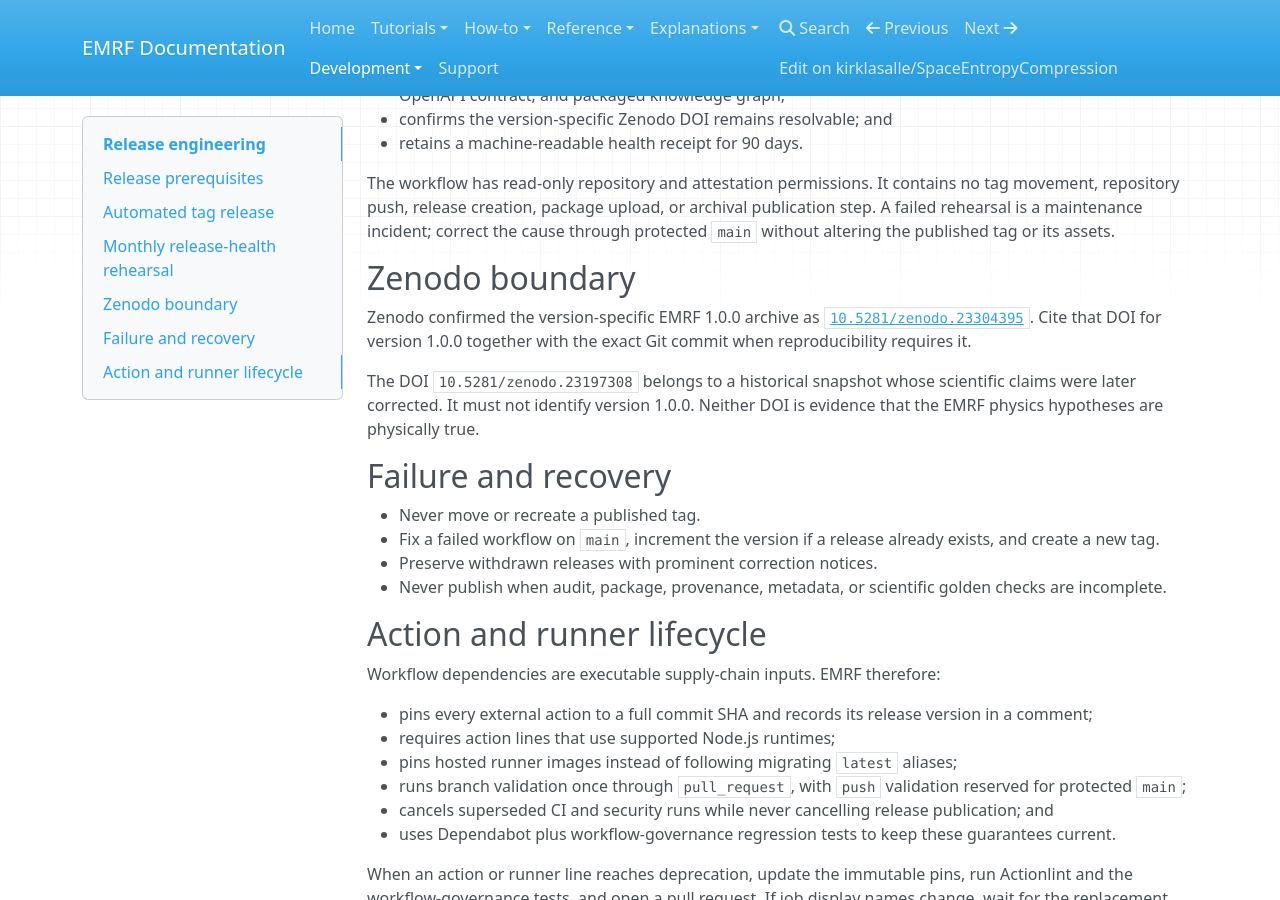
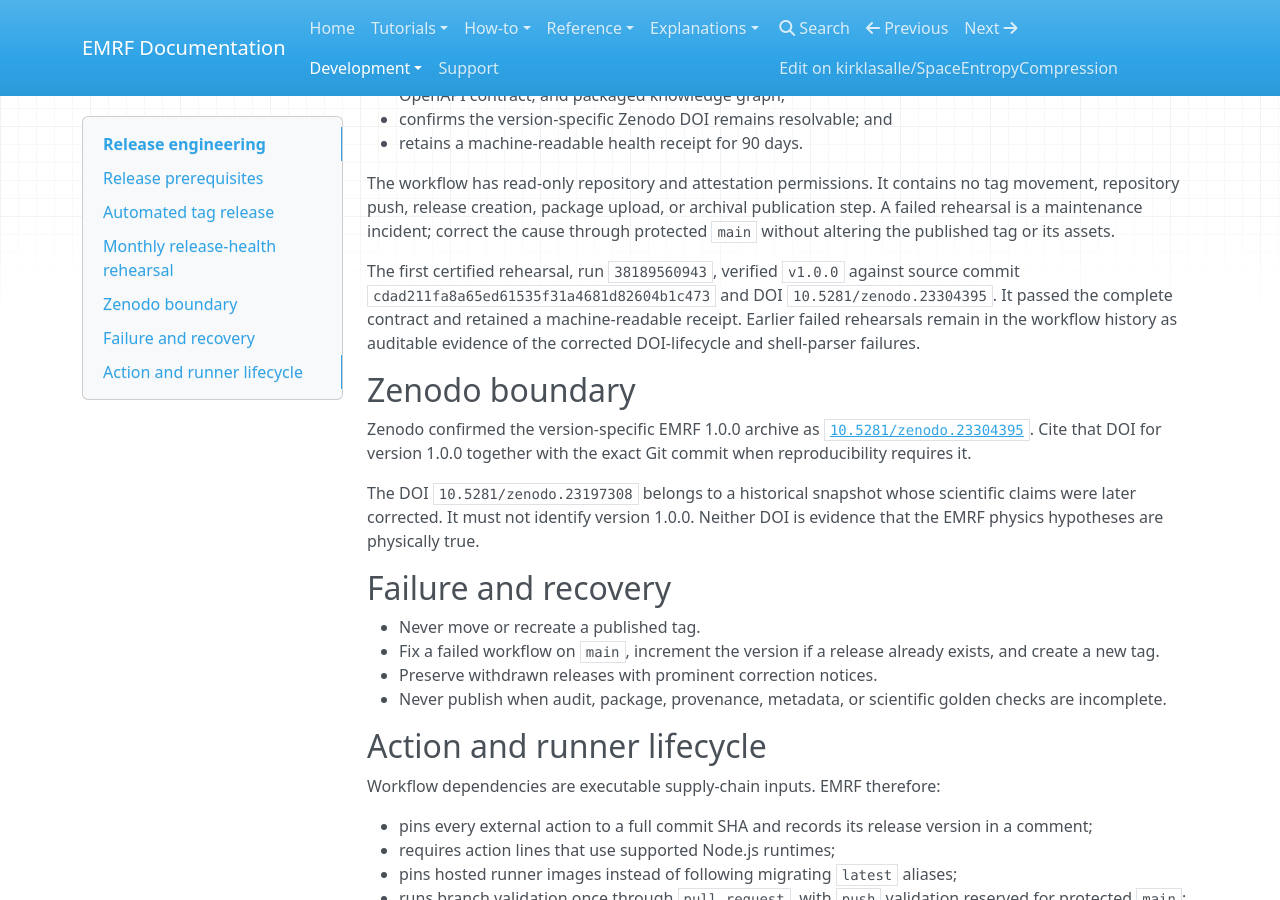
Before and after one commit to kirklasalle/SpaceEntropyCompression, an MkDocs documentation site: the page built from docs/site/development/releases.md, in a window 1280 px wide and 900 px high, scrolled down 1169 px. Built offline with MkDocs 1.6.1, drawn with Linux system fonts in a browser that asks for light colours; nearby versions of some CDN libraries.

Commit message:
Record release rehearsal certification
Document the protected implementation commits, exact-main runs, first successful v1.0.0 rehearsal and retained receipt, while preserving both failed rehearsals as auditable lifecycle evidence.

Co-authored-by: Copilot <223556219+Copilot@users.noreply.github.com>

```diff
--- a/docs/site/development/releases.md
+++ b/docs/site/development/releases.md
@@ -64,6 +64,13 @@ no tag movement, repository push, release creation, package upload, or archival
 publication step. A failed rehearsal is a maintenance incident; correct the
 cause through protected `main` without altering the published tag or its assets.
 
+The first certified rehearsal, run `38189560943`, verified `v1.0.0` against
+source commit `cdad211fa8a65ed61535f31a4681d82604b1c473` and DOI
+`10.5281/zenodo.23304395`. It passed the complete contract and retained a
+machine-readable receipt. Earlier failed rehearsals remain in the workflow
+history as auditable evidence of the corrected DOI-lifecycle and shell-parser
+failures.
+
 ## Zenodo boundary
 
 Zenodo confirmed the version-specific EMRF 1.0.0 archive as
```
Also changed, not shown: docs/engineering/FORMALIZATION_IMPLEMENTATION_PLAN.md (+22 -10 lines).
